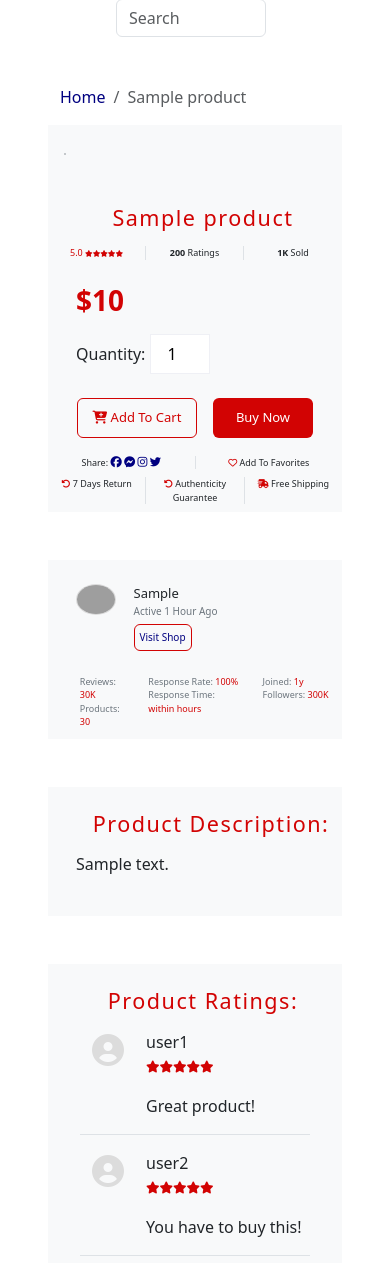
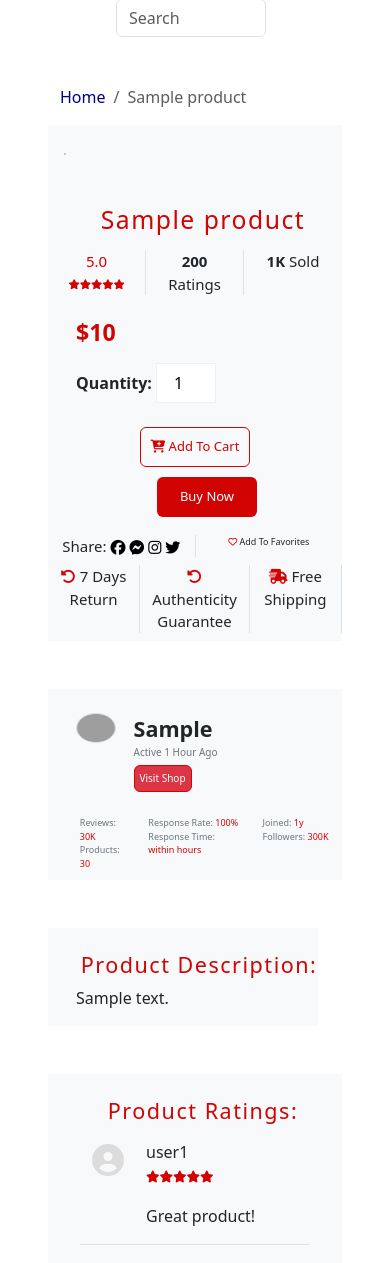
Before and after one commit to Logan-Ph/full_stack_application, a Node server app: template src/resources/views/product-detail.handlebars in a window 390 px wide. Shown: the part 106-1369 px from the top of the page. Run offline with Node 20, Linux system fonts and the light colour scheme; tables that the repository leaves empty hold one stand-in row (values such as "Sample post"); the template is opened without the code that fills it: values that come from a table or form of the project are taken from there, most other values are stand-ins (such as "Sample title", 1, 10 or a date in 2020); some libraries are stand-ins or nearby versions; grey boxes are pictures that could not be loaded.

Commit message:
product-detail-edit

```diff
--- a/src/resources/scss/app.scss
+++ b/src/resources/scss/app.scss
@@ -1660,12 +1660,6 @@ form.search button:hover{
     text-decoration: underline;
 }
 
-// img.d-block {
-//     height: 400px;
-//     width: 400px;
-//     object-fit: cover;
-// }
-
 .price {
     color: rgb(210, 3, 3);
 }
@@ -1778,9 +1772,20 @@ img.shop-pic {
         border-color: rgb(210, 3, 3);
     }
     #button-container {
+        display: flex;
+        flex-direction: column;
         justify-content: center;
+        align-items: center;
         margin-bottom: 10px;
     }
+
+    #button-container .add-to-cart{
+        padding: 2px 4px;
+        margin-bottom: 10px;
+        margin-left: 0px;
+
+    }
+
 
     .table.product th, .table.product td {
         font-size: small;
@@ -1826,19 +1831,22 @@ p.mt-2 {
 
 @media (max-width: 489px) {
     #button-container button.add-to-cart {
-        width: 120px
+        width: 110px
     }
 
     #button-container button.buy-now {
         width: 100px
     }
 
-    // #rating, .fa-solid.fa-star {
-    //     font-size: xx-small;
-    // }
+    #rating{
+        font-size: 15px;
+    }
+    #rating .fa-star:before {
+        font-size: 10px;
+    }
 
     .col-lg-3.col-4 {
-        font-size: xx-small;
+        font-size: 15px;
     }
 
     #product-detail-bottom {
@@ -1852,4 +1860,22 @@ p.mt-2 {
     .table.product th, .table.product td {
         font-size: x-small;
     }
-}
+    .border-end .fa-facebook:before, .fa-facebook-messenger:before, .fa-instagram:before, .fa-twitter:before{
+        font-size: 15px;
+    }
+    .product-detail-description{
+        width: 100%;
+    }
+    .product-detail-description p{
+        width: inherit;
+    }
+}
+
+
+.border-end .fa-facebook:before, .fa-facebook-messenger:before, .fa-instagram:before, .fa-twitter:before{
+    color: black;
+}
+
+.border-end{
+    font-size: 15px;
+}
--- a/src/resources/views/product-detail.handlebars
+++ b/src/resources/views/product-detail.handlebars
@@ -2,7 +2,7 @@
 Course: COSC2430 Web Programming
 Semester: 2023A
 Assessment: Assignment 2
-Author and ID: Doan(s3978798)
+Author and ID: Linh(s3978387), Mai(s3978486)
 Acknowledgement: Acknowledge the resources that you use here.--}}
 <body>
     {{> homepage_header}}
@@ -22,10 +22,10 @@ Acknowledgement: Acknowledge the resources that you use here.--}}
                         alt="">
                 </div>
                 <div class="col-md-7">
-                    <h4 class="mt-4 ms-3">{{this.product_name}}</h4>
+                    <h4 class="mt-4 ms-3 fs-2">{{this.product_name}}</h4>
                     <div class="row text-center my-3 ms-md-0 ms-sm-1">
                         <div class="col-lg-3 col-4 border-end" id="rating">
-                            5.0 <i class="fa-solid fa-star fa-xs"></i><i class="fa-solid fa-star fa-xs"></i><i
+                            5.0 <br><i class="fa-solid fa-star fa-xs"></i><i class="fa-solid fa-star fa-xs"></i><i
                                 class="fa-solid fa-star fa-xs"></i><i class="fa-solid fa-star fa-xs"></i><i
                                 class="fa-solid fa-star fa-xs"></i>
                         </div>
@@ -36,13 +36,13 @@ Acknowledgement: Acknowledge the resources that you use here.--}}
                             <span class="fw-bold">1K </span> Sold
                         </div>
                     </div>
-                    <h1 class="price mt-4 ms-3">${{this.price}}</h1>
+                    <h1 class="price mt-4 ms-3 fs-3">${{this.price}}</h1>
                     <form class="quantity mt-3" action="" method="post">
-                        <label class="ms-3 " for="quantity">Quantity: </label>
+                        <label class="ms-3 fw-bold" for="quantity">Quantity: </label>
                         <input type="number" id="quantity" name="quantity" min="1" max="100" value="1">
-                        <div class="row mt-4 mx-3" id="button-container">
-                            <button class="col-4 btn add-to-cart me-3" type="submit" value="Add To Cart"><i class="fa-solid fa-cart-plus"></i> Add To Cart</button>
-                            <button class="col-4 btn buy-now" type="submit" value="Buy Now">Buy Now</button>
+                        <div class="row mt-4 mx-3 " id="button-container">
+                            <button class="col-4 btn add-to-cart" type="submit" value="Add To Cart"><i class="fa-solid fa-cart-plus"></i> Add To Cart</button>
+                            <button class="col-4 ms-4 btn buy-now" type="submit" value="Buy Now">Buy Now</button>
                         </div>
                     </form>
                 </div>
@@ -63,7 +63,7 @@ Acknowledgement: Acknowledge the resources that you use here.--}}
                         </div>
                         <div class="col text-center border-end"><i class="fa-solid fa-rotate-left"></i> Authenticity
                             Guarantee</div>
-                        <div class="col text-center"><i class="fa-solid fa-truck-fast"></i> Free Shipping</div>
+                        <div class="col text-center border-end"><i class="fa-solid fa-truck-fast"></i> Free Shipping</div>
                     </div>
                 </div>
             </div>
@@ -72,30 +72,30 @@ Acknowledgement: Acknowledge the resources that you use here.--}}
                     <img class="shop-pic my-4 ms-3" src="https://static.vecteezy.com/system/resources/previews/000/583/708/original/online-shop-icon-vector.jpg" alt="shop profile pic">
                 </div>
                 <div class="col-md-3 col-9" id="shop-section">
-                    <p class="mt-4 mb-0">{{this.owner}}</p>
+                    <p class="mt-4 mb-0 fs-4 fw-bold btn-sm">{{this.owner}}</p>
                     <p class="text-secondary">Active 1 Hour Ago</p>
-                    <a href="" class="btn btn-outline-secondary mb-4" type="button">Visit Shop</a>
+                    <a href="" class="btn btn-danger text-white fw-500 mb-4" type="button">Visit Shop</a>
                 </div>
                 <div class="col-md-7 col-12">
                     <div class="row" id="shop-section-right">
                         <div class="col-3 my-md-5">
-                            <p class="text-secondary">Reviews: <span class="value">30K</span></p>
-                            <p class="text-secondary">Products: <span class="value">30</span></p>
+                            <p class="text-secondary ">Reviews: <span class="value">30K</span></p>
+                            <p class="text-secondary ">Products: <span class="value">30</span></p>
                         </div>
                         <div class="col-5 my-md-5">
-                            <p class="text-secondary">Response Rate: <span class="value">100%</span></p>
-                            <p class="text-secondary">Response Time: <span class="value">within hours</span></p>
+                            <p class="text-secondary ">Response Rate: <span class="value">100%</span></p>
+                            <p class="text-secondary ">Response Time: <span class="value">within hours</span></p>
                         </div>
                         <div class="col-4 my-md-5">
-                            <p class="text-secondary">Joined: <span class="value">1y</span></p>
-                            <p class="text-secondary">Followers: <span class="value">300K</span></p>
+                            <p class="text-secondary ">Joined: <span class="value">1y</span></p>
+                            <p class="text-secondary ">Followers: <span class="value">300K</span></p>
                         </div>
                     </div>
                 </div>
             </div>
-            <div class="row mt-5 bg-light">
+            <div class="row product-detail-description mt-5 bg-light">
                 <h4 class="ms-3 mt-4">Product Description:</h4>
-                <p class="ms-3 mt-2">{{this.description}}</p>
+                <p class="ms-3 fs-6">{{this.description}}</p>
             </div>
             {{/each}}
             <div class="row mt-5 bg-light">
@@ -158,50 +158,48 @@ Acknowledgement: Acknowledge the resources that you use here.--}}
                 <div class="row ms-0" id="product-suggest-container">
                     <div class="col-xl-2 col-lg-3 col-md-4 col-sm-6 text-center" id="product-suggest">
                         <a class="text-decoration-none text-black" href="">
-                            <img src="https://store.storeimages.cdn-apple.com/4982/as-images.apple.com/is/pro-display-og-image?wid=1200&hei=630&fmt=jpeg&qlt=95&.v=1573689238241"
-                                alt="product picture">
-                            <p class="mt-2">Pro Display XDR</p>
-                            <p class="price">$5999</p>
+                            <img src="https://store.storeimages.cdn-apple.com/8756/as-images.apple.com/is/ipad-card-40-air-202203?wid=680&hei=528&fmt=p-jpg&qlt=95&.v=1674662574485" alt="ipad-air">
+                            <p class="m-0 mt-2 fs-6 fw-bold mb-0">IPAD AIR</p>
+                            <p class="price fs-5">$899.00</p>
                         </a>
                     </div>
                     <div class="col-xl-2 col-lg-3 col-md-4 col-sm-6 text-center" id="product-suggest">
                         <a class="text-decoration-none text-black" href="">
-                            <img src="https://store.storeimages.cdn-apple.com/4982/as-images.apple.com/is/pro-display-og-image?wid=1200&hei=630&fmt=jpeg&qlt=95&.v=1573689238241"
+                            <img src="https://www.sephora.com/productimages/sku/s2449130-main-zoom.jpg?imwidth=500"
                                 alt="product picture">
-                            <p class="mt-2">Pro Display XDR</p>
-                            <p class="price">$5999</p>
+                            <p class="m-0 mt-2 fs-6 fw-bold mb-0">Lip Glow Oil</p>
+                            <p class="price fs-5">$40.00</p>
                         </a>
                     </div>
                     <div class="col-xl-2 col-lg-3 col-md-4 col-sm-6 text-center" id="product-suggest">
                         <a class="text-decoration-none text-black" href="">
-                            <img src="https://store.storeimages.cdn-apple.com/4982/as-images.apple.com/is/pro-display-og-image?wid=1200&hei=630&fmt=jpeg&qlt=95&.v=1573689238241"
+                            <img src="https://www.sephora.com/productimages/sku/s2643435-main-zoom.jpg?imwidth=500"
                                 alt="product picture">
-                            <p class="mt-2">Pro Display XDR</p>
-                            <p class="price">$5999</p>
+                            <p class="m-0 mt-2 fs-6 fw-bold mb-0">Lip Gloss Stick</p>
+                            <p class="price fs-5">$39.00</p>
                         </a>
                     </div>
                     <div class="col-xl-2 col-lg-3 col-md-4 col-sm-6 text-center" id="product-suggest">
                         <a class="text-decoration-none text-black" href="">
-                            <img src="https://store.storeimages.cdn-apple.com/4982/as-images.apple.com/is/pro-display-og-image?wid=1200&hei=630&fmt=jpeg&qlt=95&.v=1573689238241"
+                            <img src="https://www.sephora.com/productimages/sku/s2245363-main-zoom.jpg?imwidth=500"
                                 alt="product picture">
-                            <p class="mt-2">Pro Display XDR</p>
-                            <p class="price">$5999</p>
+                            <p class="m-0 mt-2 fs-6 fw-bold mb-0">Creamy Concealer</p>
+                            <p class="price fs-5">$15.00</p>
                         </a>
                     </div>
                     <div class="col-xl-2 col-lg-3 col-md-4 col-sm-6 text-center" id="product-suggest">
                         <a class="text-decoration-none text-black" href="">
-                            <img
-                                src="https://store.storeimages.cdn-apple.com/4982/as-images.apple.com/is/mac-studio-select-202203?wid=904&hei=840&fmt=jpeg&qlt=90&.v=1645739294025">
-                            <p class="mt-2">Mac Studio M1 Ultra 20-Core CPU 48-Core GPU 32-Core Neural Engine</p>
-                            <p class="price">$3999</p>
+                            <img src="https://www.apple.com/v/airpods/shared/compare/b/images/compare/compare_airpods_3rd_gen__dyuzfy04ht0m_medium_2x.png" alt="product-img">
+                            <p class="m-0 mt-2 fs-6 fw-bold mb-0">AirPods Gen3</p>
+                            <p class="price fs-5">$169</p>
                         </a>
                     </div>
                     <div class="col-xl-2 col-lg-3 col-md-4 col-sm-6 text-center" id="product-suggest">
                         <a class="text-decoration-none text-black" href="">
-                            <img src="https://www.versace.com/dw/image/v2/ABAO_PRD/on/demandware.static/-/Sites-ver-master-catalog/default/dw59b0cbcf/original/90_1002005-DRA67_1PA4V_20_MedusaAevitasPlatformPumps-PlatformShoes-versace-online-store_4_6.jpg"
+                            <img src="https://www.sephora.com/productimages/sku/s2639680-main-zoom.jpg?pb=2020-03-sephora-clean-2019&imwidth=500"
                                 alt="product picture">
-                            <p class="mt-2">MEDUSA AEVITAS PLATFORM PUMPS</p>
-                            <p class="price">$5999</p>
+                            <p class="m-0 mt-2 fs-6 fw-bold mb-0">Contour Stick</p>
+                            <p class="price fs-5">$24.00</p>
                         </a>
                     </div>
                 </div>
```
Also changed, not shown: package.json (+1 -6 lines), src/public/css/app.css, src/public/image/ipad-air.png (added).
